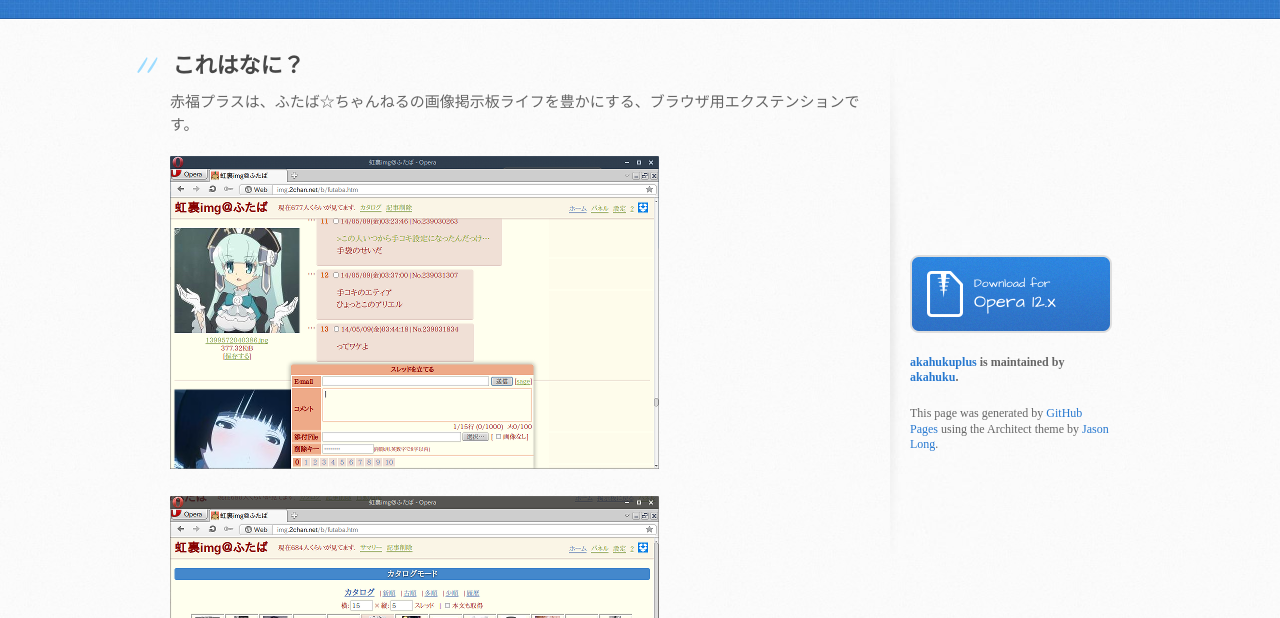
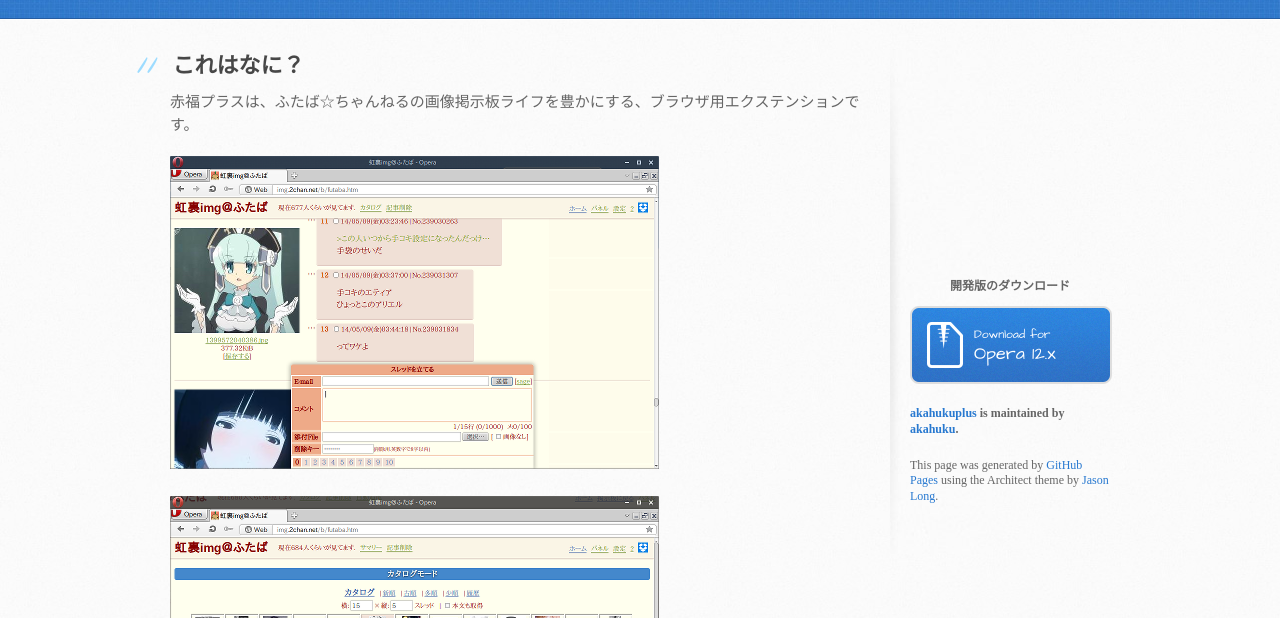
Before and after one commit to akahuku/akahukuplus, a plain HTML site: page index.html in a window 1280 px wide. Shown: the part 182-800 px from the top of the page. Drawn offline with Linux system fonts and the light colour scheme.

Commit message:
wrap download buttons

```diff
--- a/index.html
+++ b/index.html
@@ -19,8 +19,11 @@
 
 		<title>Akahukuplus by akahuku</title>
 		<style>
-		.archive-category-header {
-			margin:1em 0 1em 0;
+		.button-container {
+			margin:2em 0 0 0;
+		}
+		.button-container .header {
+			margin:0 0 1em 0;
 			font-weight:bold;
 			font-family:sans-serif;
 			text-align:center;
@@ -87,10 +90,13 @@
 (adsbygoogle = window.adsbygoogle || []).push({});
 					</script>
 
-					<a href="https://github.com/akahuku/akahukuplus/raw/master/dist/akahukuplus.oex" class="button">
-						<small>Download for</small>
-						Opera 12.x
-					</a>
+					<div class="button-container">
+						<div class="header">開発版のダウンロード</div>
+						<a href="https://github.com/akahuku/akahukuplus/raw/master/dist/akahukuplus.oex" class="button">
+							<small>Download for</small>
+							Opera 12.x
+						</a>
+					</div>
 
 					<p class="repo-owner"><a href="https://github.com/akahuku/akahukuplus">akahukuplus</a> is maintained by <a href="https://github.com/akahuku">akahuku</a>.</p>
 
```
